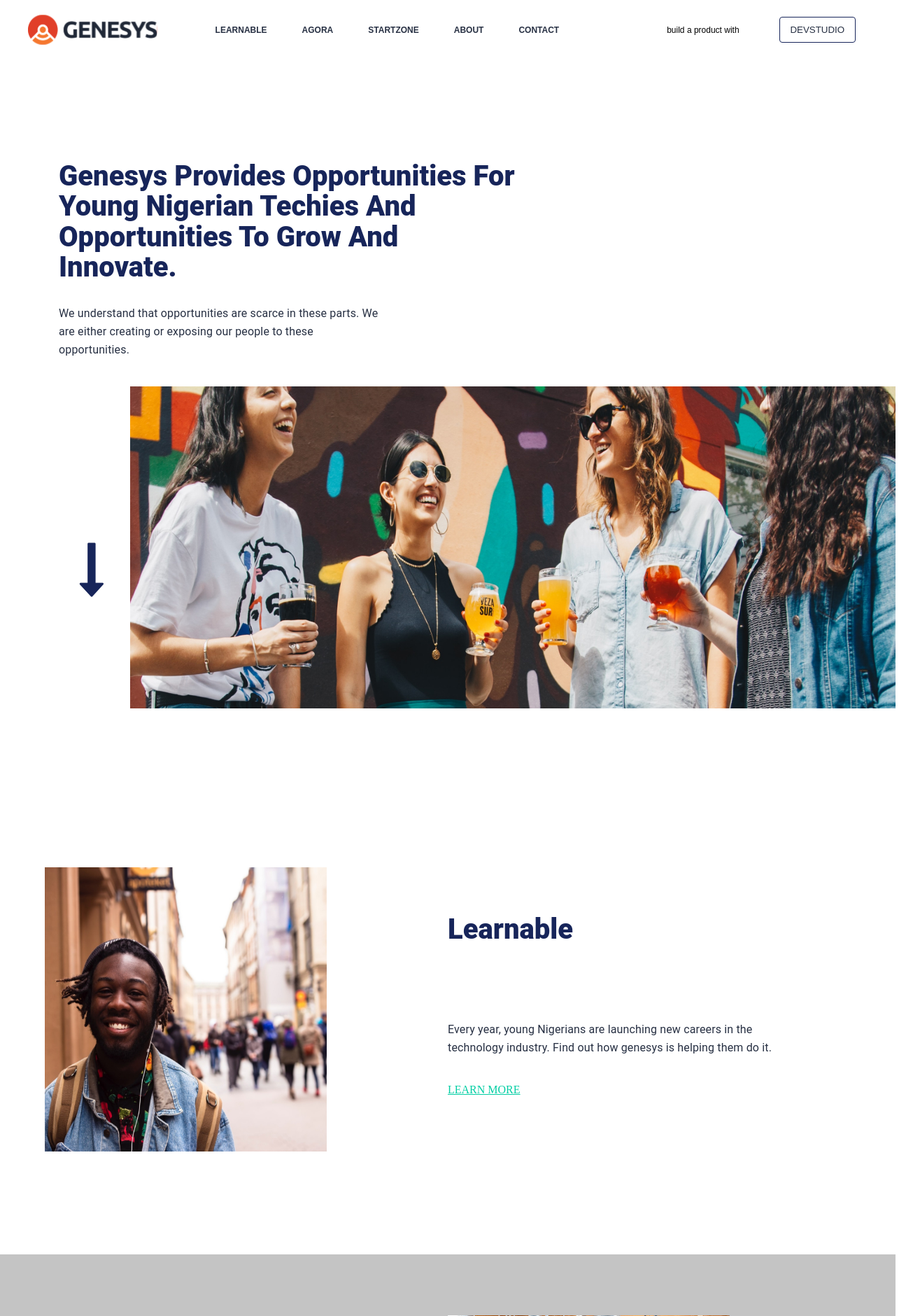
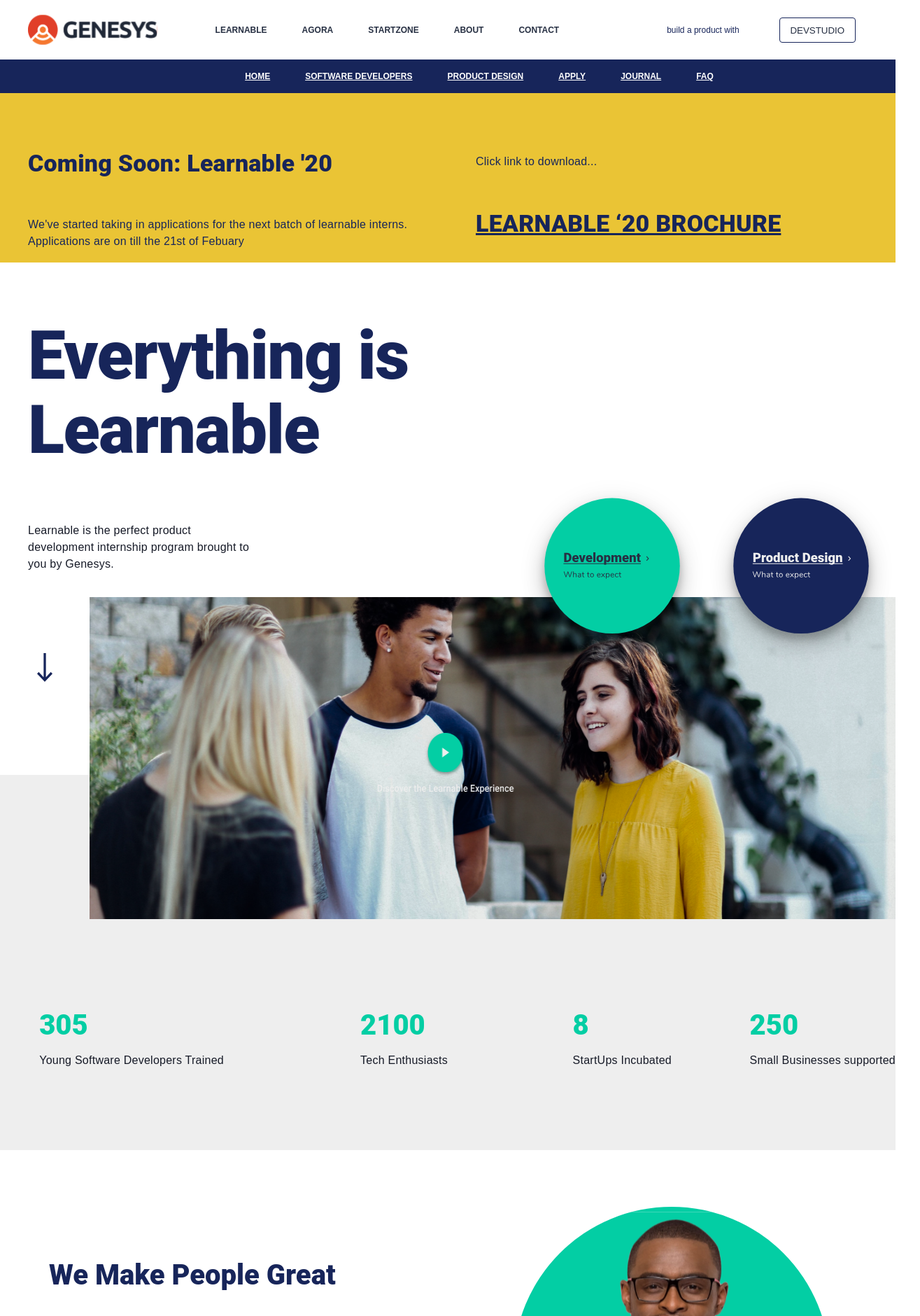
Before and after one commit to PriscaTonia/Genesys-Ideal-Website, a React (Create React App) app: page /learnable in a window 1280 px wide. Shown: the top 1880 px of the page at 70% size, 1315 px wide, since content can reach past the window. Built offline with nearby package versions, Linux system fonts and the light colour scheme.

Commit message:
Finishing up the desktop view.

```diff
--- a/src/App.js
+++ b/src/App.js
@@ -1,10 +1,15 @@
 import React, { Component } from 'react';
 import Nav1 from './components/navBar1'
 import Nav2 from './components/navBar2'
-import Subscribe from './components/subscribe'
-import {BrowserRouter, Route} from 'react-router-dom'
+import {BrowserRouter, Route, Switch} from 'react-router-dom'
 import LandingPage from './components/landingpage'
-import Footer from './components/footer'
+import SoftwareDev from './components/softwareDev'
+import ProductDes from './components/productDes'
+import Apply from './components/apply'
+import Journal from './components/journal'
+import FAQ from './components/faq'
+
+import Learnable from './components/learnable';
 
 
 
@@ -14,16 +19,25 @@ class App extends Component {
 
  render(){
   return (
+
     <BrowserRouter>
       <div className='App'>
 
-        <Nav1 />
+      <Nav1 />
+       <div>
+         <Switch>
+           <Route exact path = '/' ><LandingPage /></Route>
+           <Route path='/learnable'><Learnable /></Route>
+           <Route path='/softwareDev'><SoftwareDev /></Route>
+           <Route path='/productDes'><ProductDes /></Route>
+           <Route path='/apply'><Apply /></Route>
+           <Route path='/journal'><Journal /></Route>
+           <Route path='/faq'><FAQ /></Route>
+         </Switch>
+       </div>
 
-        <LandingPage />
 
         {
-          //<Nav2 />
-       // this.state.check === false ? < LandingPage /> : <Route path='/learnable' component={Learnable} />
 
       }
 
--- a/src/components/journal.css
+++ b/src/components/journal.css
@@ -57,7 +57,7 @@ button{
     margin-left: 1rem;
 }
 .journal-journal{
-    padding: 1.5rem;
+    padding-top: 1.5rem;
 }
 .journal-content a, .journal-snippet a{
     text-transform: uppercase;
--- a/src/components/landingpage.css
+++ b/src/components/landingpage.css
@@ -147,6 +147,10 @@
     line-height: 2.7rem;
     color: #17255A;
 }
+.label a{
+    color:#17255A;
+    text-transform: none;
+}
 .text5{
     width: 70%;
     display: flex;
--- a/src/components/landingpage.js
+++ b/src/components/landingpage.js
@@ -10,6 +10,8 @@ import image6 from '../Images/landingpage images/img3.jpg'
 import image7 from '../Images/landingpage images/img4.jpg'
 import image8 from '../Images/landingpage images/Photo.jpg'
 import topArrow from '../Images/Go back to Top.svg'
+import Nav1 from './navBar1'
+import Learnable from './learnable'
 import './landingpage.css'
 import './subscribe.css'
 
@@ -21,7 +23,6 @@ class LandingPage extends Component {
     <BrowserRouter>
 
       <div className="LandingPage">
-
 
 
         <section className='sec-one'>
@@ -96,7 +97,7 @@ class LandingPage extends Component {
                 <img src ={image5} alt=''  className='LPimg3 ' />
                 <h3 className='sec-heads head '>Genesys <br /> Ignite</h3>
                 <div className='label'><img src ={image6} alt=''  className='LPimg3' /> <a href=''>Codeville</a></div>
-                <div className='label'><img src ={image7} alt=''  className='LPimg3' /><a href=''>pink summer of code</a></div>
+                <div className='label'><img src ={image7} alt=''  className='LPimg3' /><a href=''>Pink summer of code</a></div>
             </div>
             <div className='sec-text '>
                 <h3 className='sec-heads'>other things we do</h3>
--- a/src/components/learnable.css
+++ b/src/components/learnable.css
@@ -25,6 +25,7 @@
 }
 h4 a{
     text-decoration: underline;
+    color: #17255A;
 }
 .notify-content p{
     font-family: 'Nunito', sans-serif;
@@ -74,9 +75,12 @@ h4 a{
     position: absolute;
 }
 .Hero-text{
-    width: 513px;
+    width: 650px;
     height: 352px;
     padding-left: 40px;
+}
+.Hero-text p{
+    width: 50%;
 }
 .media-sec{
     display: grid;
@@ -322,15 +326,27 @@ span{
     border-style: none;
     border-bottom: 1px solid #17255A;
 }
+.Journal{
+    background-color: #EEEEEE;
+}
 .journal{
     display: flex;
     flex-direction: column;
     padding: 2rem;
 }
+.Journal h3, .Journal .JJ{
+    padding-left: 2rem;
+    padding-top: 2rem;
+
+}
+.Journal .JJ{
+    padding-bottom: 2rem;
+}
 .journal-content{
     display: grid;
     grid-template-columns: repeat(4, 1fr);
     grid-gap: 1rem;
+    padding: 1rem;
 }
 .item-content{
     display: flex;
@@ -338,7 +354,8 @@ span{
 
 }
 .item-content a{
-    margin-bottom: 2rem;
+    margin-top: 2rem;
+    margin-bottom: 1rem;
 }
 .mentions{
     height: 243px;
--- a/src/components/learnable.js
+++ b/src/components/learnable.js
@@ -245,7 +245,7 @@ const Learnable = () => {
 
             <section className='Journal'>
                 <h3>journal</h3>
-                <a href='#'>view all</a>
+                <a href='#' className='JJ'>view all</a>
                 <div className='journal-content'>
                     <div className='journal-items'>
                         <img src={photo3} alt='' />
--- a/src/components/nav1.css
+++ b/src/components/nav1.css
@@ -30,7 +30,7 @@
     margin-left: -20%;
 }
 
-li{
+ li{
     font-family: 'Nunito', sans-serif;
     font-style: normal;
     font-weight: 600;
@@ -39,8 +39,9 @@ li{
     margin-left: 50px;
 }
 
-a{
+.main-nav a{
     text-decoration: none;
+    color: #273043;
 }
 a:active{
     color: orange;
--- a/src/components/navBar1.js
+++ b/src/components/navBar1.js
@@ -1,5 +1,5 @@
-
 import React, {Component} from 'react'
+import { Link } from 'react-router-dom'
 import genesysLogo from '../Images/landingpage images/Genesys Logo.svg'
 import './nav1.css'
 
@@ -29,13 +29,12 @@ class Nav1 extends Component {
             <nav className='main-nav'>
                     <img src={genesysLogo} alt='Genesys Logo' className='logo' />
 
-
                     <button className='hamburger' onClick={this.handleClick}>
                         <i className='fa fa-bars'></i>
                     </button>
 
                     <ul className= {this.state.className}>
-                        <li><a href='/learnable' className='current'>LEARNABLE</a></li>
+                        <li><Link to='/learnable' className='current'>LEARNABLE</Link></li>
                         <li><a href='/'>AGORA</a></li>
                         <li><a href='/'>STARTZONE</a></li>
                         <li><a href='/'>ABOUT</a></li>
--- a/src/components/navBar2.js
+++ b/src/components/navBar2.js
@@ -1,4 +1,5 @@
 import React, {Component} from 'react'
+import { Link } from 'react-router-dom'
 import './nav2.css'
 
 class Nav2 extends Component{
@@ -29,12 +30,12 @@ class Nav2 extends Component{
                     </button>
 
                 <ul className={this.state.className}>
-                    <li><a href='/learnable' className='L-a'>home</a></li>
-                    <li><a href='/softwareDev' className='L-a'>software developers</a></li>
-                    <li><a href='/productDes' className='L-a'>product design</a></li>
-                    <li><a href='/apply' className='L-a'>apply</a></li>
-                    <li><a href='/journal' className='L-a'>journal</a></li>
-                    <li><a href='/faq' className='L-a'>faq</a></li>
+                    <li><Link to='/learnable' className='L-a'>home</Link></li>
+                    <li><Link to='/softwareDev' className='L-a'>software developers</Link></li>
+                    <li><Link to='/productDes' className='L-a'>product design</Link></li>
+                    <li><Link to='/apply' className='L-a'>apply</Link></li>
+                    <li><Link to='/journal' className='L-a'>journal</Link></li>
+                    <li><Link to='/faq' className='L-a'>faq</Link></li>
                 </ul>
 
 
--- a/src/components/subscribe.css
+++ b/src/components/subscribe.css
@@ -59,9 +59,10 @@ textarea{
 ::placeholder{
     color: #273043;
 }
-a{
+label a{
     color:  #273043;
     text-transform: capitalize;
+    text-decoration: none;
 }
 button{
     background-color: transparent;
```
